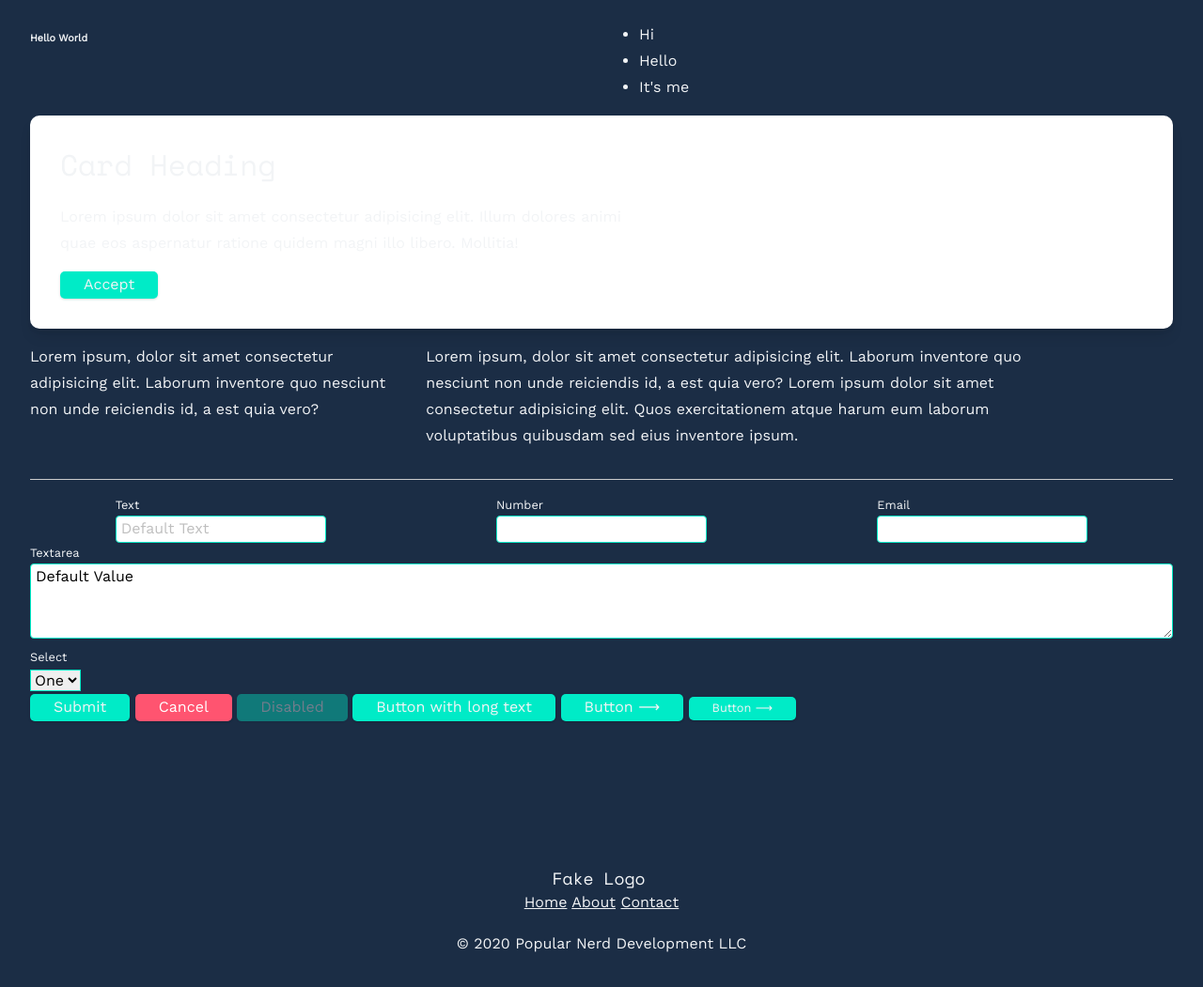
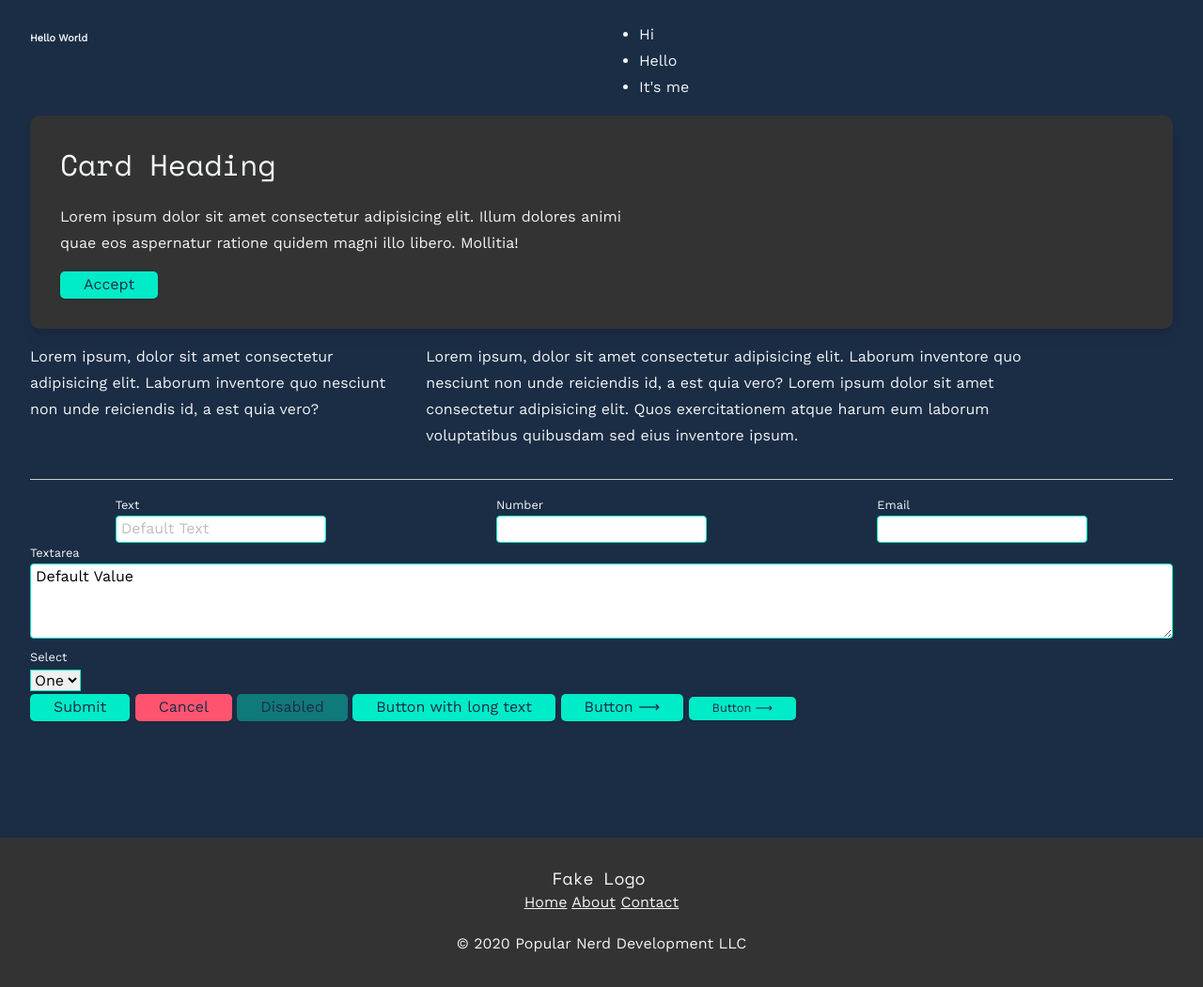
Before and after one commit to TheNootLinja/Popular-Nerd-Design-System, a website built with Parcel: page index.html in a window 1280 px wide. Shown: the part 980-2031 px from the top of the page at 94% size. Built offline with nearby package versions, Linux system fonts and the light colour scheme.

Commit message:
Add dark mode class to the css.

```diff
--- a/css/style.css
+++ b/css/style.css
@@ -6,6 +6,7 @@
   --yellow: #fde24f;
   --black: #1b2d45;
   --darkBlue: #00214d;
+  --darkGrey: #333;
   --grey: #bfbfbf;
   --lightGrey: #f2f4f6;
   --white: #fff;
@@ -17,6 +18,9 @@
   --textColor: var(--black);
   --lineColor: var(--green);
   --cardBg: var(--white);
+  --headerBackground: var(--darkBlue);
+  --footerBackground: var(--black);
+  --buttonTextColor: var(--white);
 
   /* styles */
   --line: solid 1px var(--lineColor);
@@ -71,7 +75,6 @@ body {
 }
 
 header {
-  --headerBackground: var(--darkBlue);
   color: white;
   position: fixed;
   left: 0;
@@ -95,7 +98,7 @@ header nav a {
 footer {
   --footerTextColor: var(--lightGrey);
   color: var(--footerTextColor);
-  background: var(--black);
+  background: var(--footerBackground);
   padding: 2rem var(--containerPadding);
   text-align: center;
 }
@@ -123,7 +126,7 @@ p {
 
 p a,
 blockquote a {
-  color: var(--black);
+  color: var(--textColor);
   text-decoration: none;
   border-bottom: solid 2px var(--primary);
 }
@@ -207,7 +210,7 @@ button {
   --buttonColor: var(--primary);
 
   appearance: none;
-  color: var(--textColor);
+  color: var(--buttonTextColor);
   background-color: var(--buttonColor);
   border: none;
   border-radius: 5px;
@@ -304,6 +307,10 @@ button.small {
 }
 
 .dark {
+  --cardBg: var(--darkGrey);
   --background: var(--black);
   --textColor: var(--lightGrey);
+  --headerBackground: var(--darkGrey);
+  --buttonTextColor: var(--black);
+  --footerBackground: var(--darkGrey);
 }
```
Also changed, not shown: index.html (+4 -2 lines).
